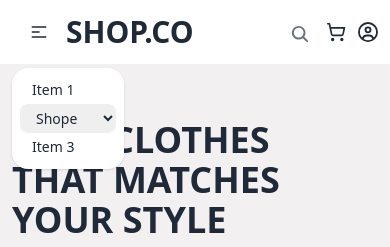
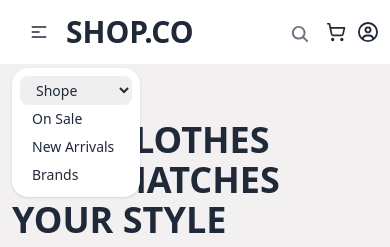
Before and after one commit to Ashikur-ai/E-commerce-final, a React (Vite) app: page / in a window 390 px wide. Both pictures are taken after a click on the button 39 px from the left and 32 px from the top of the page. Shown: the top 247 px of the page. Built offline with nearby package versions, Linux system fonts and the light colour scheme.

Commit message:
some change

```diff
--- a/src/components/Navbar.jsx
+++ b/src/components/Navbar.jsx
@@ -26,11 +26,8 @@ const Navbar = () => {
             </div>
             <ul
               tabIndex={0}
-              className="menu menu-sm dropdown-content bg-base-100 rounded-box z-[1] mt-3 w-28 p-2 shadow"
+              className="menu menu-sm dropdown-content bg-base-100 rounded-box z-[1] mt-3 w-32 p-2 shadow"
             >
-              <li>
-                <a>Item 1</a>
-              </li>
               <li>
                 <select>
                   <option>Shope</option>
@@ -42,7 +39,13 @@ const Navbar = () => {
               </li>
 
               <li>
-                <a>Item 3</a>
+                <a>On Sale</a>
+              </li>
+              <li>
+                <a>New Arrivals</a>
+              </li>
+              <li>
+                <a>Brands</a>
               </li>
             </ul>
           </div>
```
